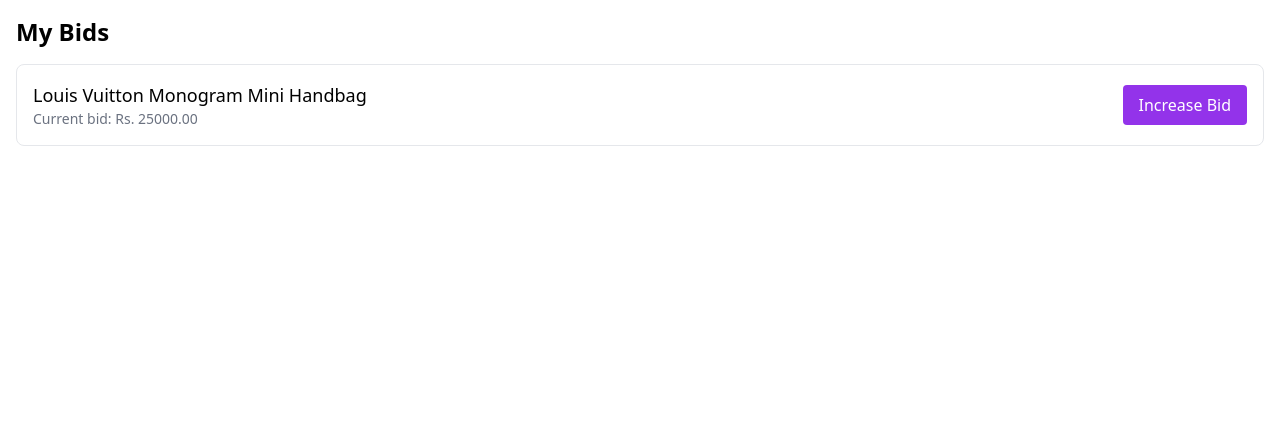
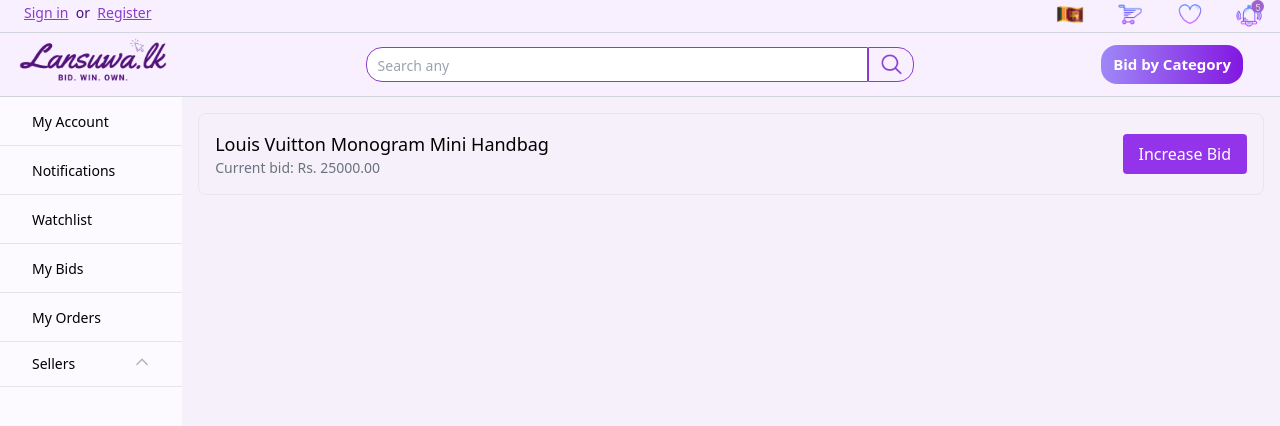
Before and after one commit to Dewmini-Mandis/auction-management-system-frontend, a React (Vite) app in the folder ams-frontend/: page /mybids in a window 1280 px wide. Shown: the top 426 px of the page. Built offline with nearby package versions, Linux system fonts and the light colour scheme.

Commit message:
upload side bar buyer

```diff
--- /dev/null
+++ b/ams-frontend/src/components/layout/SidebarBuyer/SidebarBuyer.jsx
@@ -0,0 +1,115 @@
+import React, { useState } from 'react';
+import { Link } from 'react-router-dom';
+
+import expandArrow from '../../../../src/assets/images/expandArrow.png';
+import contractArrow from '../../../../src/assets/images/contractArrow.png';
+import logo from '../../../assets/images/logo.png';
+
+function SidebarBuyer({ isSidebarVisible, onBreadcrumbChange }) {
+    const [openMenu, setOpenMenu] = useState({});
+    const [activeLink, setActiveLink] = useState('');  // State to track active link
+
+    const toggleMenu = (menuName) => {
+        setOpenMenu((prevOpenMenu) => ({
+            ...prevOpenMenu,
+            [menuName]: !prevOpenMenu[menuName],
+        }));
+    };
+
+    const handleBreadcrumbChange = (breadcrumb, linkName) => {
+        onBreadcrumbChange(breadcrumb);
+        setActiveLink(linkName);  // Set the clicked link as active
+    };
+
+    return (
+        <div className={`2xl:pl-6 w-1/3 md:w-1/6 h-full bg-[#FDFAFF] shadow-md md:block ${isSidebarVisible ? 'block' : 'hidden'}`}>
+            <ul className="">
+                <li className={`p-3 border-b border-solid xss:p-4 lg:px-6 xl:px-8 border-neutral-200 ${activeLink === 'myaccount' ? 'bg-[#480C7B] text-white' : 'hover:text-[#480C7B]'}`}>
+                    <span className='text-[10px] md:text-[12px] lg:text-[13px] xl:text-sm'>
+                        <Link
+                            to='/my-account'
+                            onClick={() => handleBreadcrumbChange('Lansuwa > My Account', 'myaccount')}
+                        >
+                            My Account
+                        </Link>
+                    </span>
+                </li>
+                <li className={`p-3 border-b border-solid xss:p-4 lg:px-6 xl:px-8 border-neutral-200 ${activeLink === 'notifications' ? 'bg-[#480C7B] text-white' : 'hover:text-[#480C7B]'}`}>
+                    <span className='text-[10px] md:text-[12px] lg:text-[13px] xl:text-sm'>
+                        <Link
+                            to='/notifications'
+                            onClick={() => handleBreadcrumbChange('Lansuwa > Notifications', 'notifications')}
+                        >
+                            Notifications
+                        </Link>
+                    </span>
+                </li>
+                <li className={`p-3 border-b border-solid xss:p-4 lg:px-6 xl:px-8 border-neutral-200 ${activeLink === 'watchlist' ? 'bg-[#480C7B] text-white' : 'hover:text-[#480C7B]'}`}>
+                    <span className='text-[10px] md:text-[12px] lg:text-[13px] xl:text-sm'>
+                        <Link
+                            to='/watchlist'
+                            onClick={() => handleBreadcrumbChange('Lansuwa > Watchlist', 'watchlist')}
+                        >
+                            Watchlist
+                        </Link>
+                    </span>
+                </li>
+                <li className={`p-3 border-b border-solid xss:p-4 lg:px-6 xl:px-8 border-neutral-200 ${activeLink === 'mybids' ? 'bg-[#480C7B] text-white' : 'hover:text-[#480C7B]'}`}>
+                    <span className='text-[10px] md:text-[12px] lg:text-[13px] xl:text-sm'>
+                        <Link
+                            to='/mybids'
+                            onClick={() => handleBreadcrumbChange('Lansuwa > My Bids', 'mybids')}
+                        >
+                            My Bids
+                        </Link>
+                    </span>
+                </li>
+                <li className={`p-3 border-b border-solid xss:p-4 lg:px-6 xl:px-8 border-neutral-200 ${activeLink === 'myorders' ? 'bg-[#480C7B] text-white' : 'hover:text-[#480C7B]'}`}>
+                    <span className='text-[10px] md:text-[12px] lg:text-[13px] xl:text-sm'>
+                        <Link
+                            to='/myorders'
+                            onClick={() => handleBreadcrumbChange('Lansuwa > My Orders', 'myorders')}
+                        >
+                            My Orders
+                        </Link>
+                    </span>
+                </li>
+                <li className={`p-3 border-b border-solid xss:p-4 lg:px-6 xl:px-8 border-neutral-200 ${activeLink === 'sellers' ? 'bg-[#480C7B] text-white' : 'hover:text-[#480C7B]'}`}>
+                    <div
+                        onClick={() => toggleMenu('sellers')}
+                        className="flex justify-between cursor-pointer"
+                    >
+                        <span className={`text-[10px] md:text-[12px] lg:text-[13px] xl:text-sm ${openMenu['sellers'] ? 'font-medium , text-[#480C7B]' : ''}`}>
+                            Sellers
+                        </span>
+                        <span>
+                            <img src={openMenu['sellers'] ? expandArrow : contractArrow} alt="toggle" className='w-3 h-3 lg:w-4 lg:h-4' />
+                        </span>
+                    </div>
+                    {openMenu['sellers'] && (
+                        <ul className="pl-4 text-[10px] md:text-[12px] lg:text-[13px] xl:text-sm text-gray-600 ">
+                            <li className={`py-2 ${activeLink === 'listing' ? 'bg-[#480C7B] text-white' : 'hover:text-[#480C7B]'}`}>
+                                <Link
+                                    to='/sellers/listing'
+                                    onClick={() => handleBreadcrumbChange('Lansuwa > Sellers > Listing', 'listing')}
+                                >
+                                    Listing
+                                </Link>
+                            </li>
+                            <li className={`py-2 ${activeLink === 'products' ? 'bg-[#480C7B] text-white' : 'hover:text-[#480C7B]'}`}>
+                                <Link
+                                    to='/sellers/products'
+                                    onClick={() => handleBreadcrumbChange('Lansuwa > Sellers > Products', 'products')}
+                                >
+                                    Products
+                                </Link>
+                            </li>
+                        </ul>
+                    )}
+                </li>
+            </ul>
+        </div>
+    );
+}
+
+export default SidebarBuyer;
--- a/ams-frontend/src/pages/MyBids/MyBids.jsx
+++ b/ams-frontend/src/pages/MyBids/MyBids.jsx
@@ -1,22 +1,54 @@
 import React, { useState } from 'react';
+import SidebarBuyer from '../../components/layout/SidebarBuyer/SidebarBuyer';
+import Header from '../../components/layout/Header/Header';
 import IncreaseBid from '../../components/layout/Bid/IncreaseBid';
 
-const MyBids = () => {
-  const [isIncreaseModalOpen, setIsIncreaseModalOpen] = useState(false);
+function MyBids() {
+  const [isSidebarVisible, setIsSidebarVisible] = useState(false);    // State for sidebar visibility
+  const [breadcrumb, setBreadcrumb] = useState('Lansuwa > ');         // State for breadcrumb
+  const [isIncreaseModalOpen, setIsIncreaseModalOpen] = useState(false);  // State for modal
 
+  // Toggle sidebar visibility
+  const toggleSidebarVisibility = () => {
+    setIsSidebarVisible(!isSidebarVisible);
+  };
+
+  // Handle breadcrumb change
+  const handleBreadcrumbChange = (newBreadcrumb) => {
+    setBreadcrumb(newBreadcrumb);
+  };
+
+  // Open the modal
   const handleOpenIncreaseModal = () => {
     setIsIncreaseModalOpen(true);
   };
 
+  // Close the modal
   const handleCloseIncreaseModal = () => {
     setIsIncreaseModalOpen(false);
   };
 
   return (
-    <div className="w-full h-full p-4">
-      <h1 className="mb-4 text-2xl font-bold">My Bids</h1>
+    <div className="w-full h-screen parent-container">
+      <React.Fragment>
+        {/* Full-width Header */}
+        <Header
+          toggleSidebarVisibility={toggleSidebarVisibility}
+          isSidebarVisible={isSidebarVisible}
+          breadcrumb={breadcrumb}
+        />
 
-      {/* Bid Item */}
+        {/* Flex container for Sidebar and Content */}
+        <div className="flex w-full h-full">
+          {/* Sidebar */}
+          <SidebarBuyer
+            isSidebarVisible={isSidebarVisible}
+            onBreadcrumbChange={handleBreadcrumbChange}
+            className={`${isSidebarVisible ? 'w-1/4' : 'w-0'}`} // Adjust width based on sidebar visibility
+          />
+
+          {/* Main Content */}
+          <div className={`flex flex-col flex-grow bg-[#F5F0FA] p-4 ${isSidebarVisible ? 'w-3/4' : 'w-full'}`}>
             <div className="flex items-center justify-between p-4 mb-4 border border-gray-200 rounded-lg">
               <div>
                 <h2 className="text-lg font-medium">Louis Vuitton Monogram Mini Handbag</h2>
@@ -33,7 +65,10 @@
             {/* Increase Bid Modal */}
             {isIncreaseModalOpen && <IncreaseBid onClose={handleCloseIncreaseModal} />}
           </div>
+        </div>
+      </React.Fragment>
+    </div>
   );
-};
+}
 
 export default MyBids;
```
Lines whose indentation alone changed are shown as unchanged.
